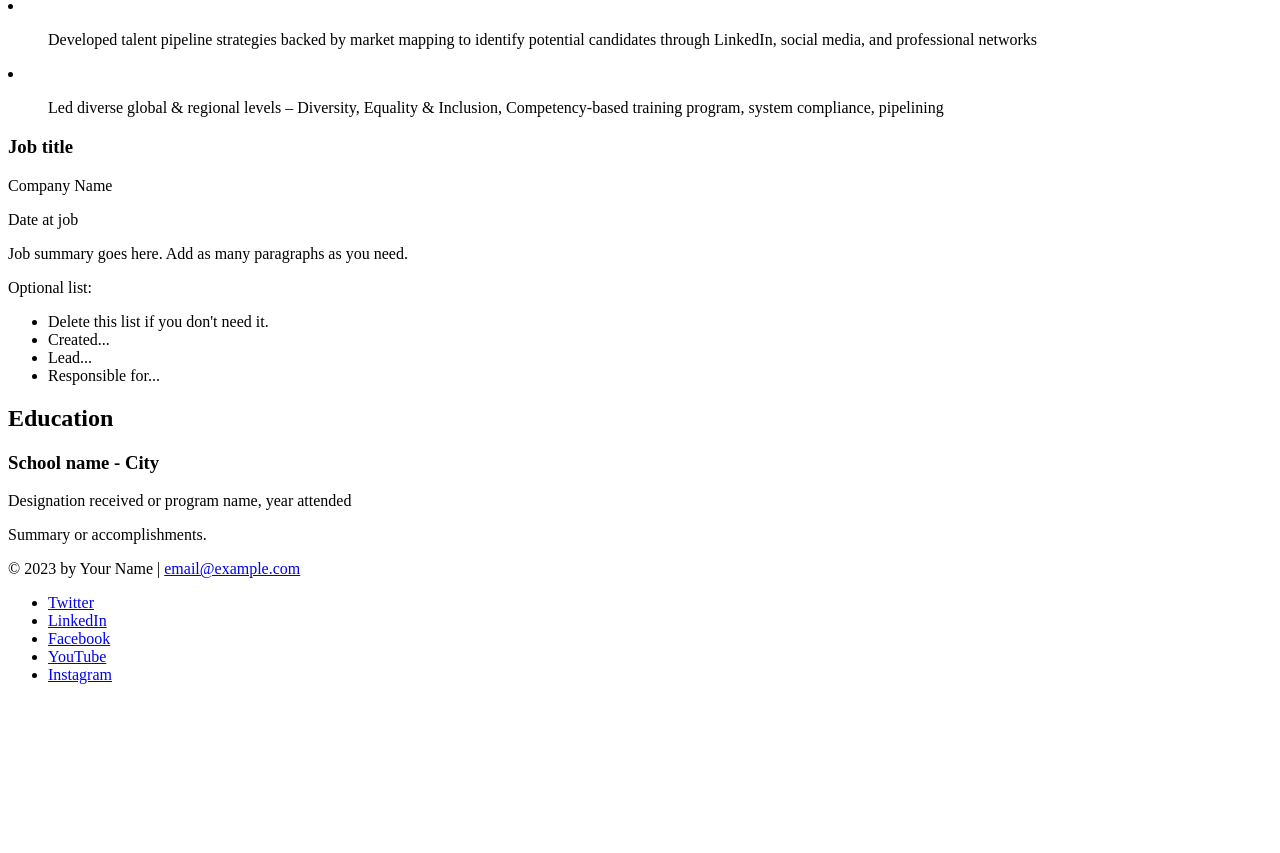
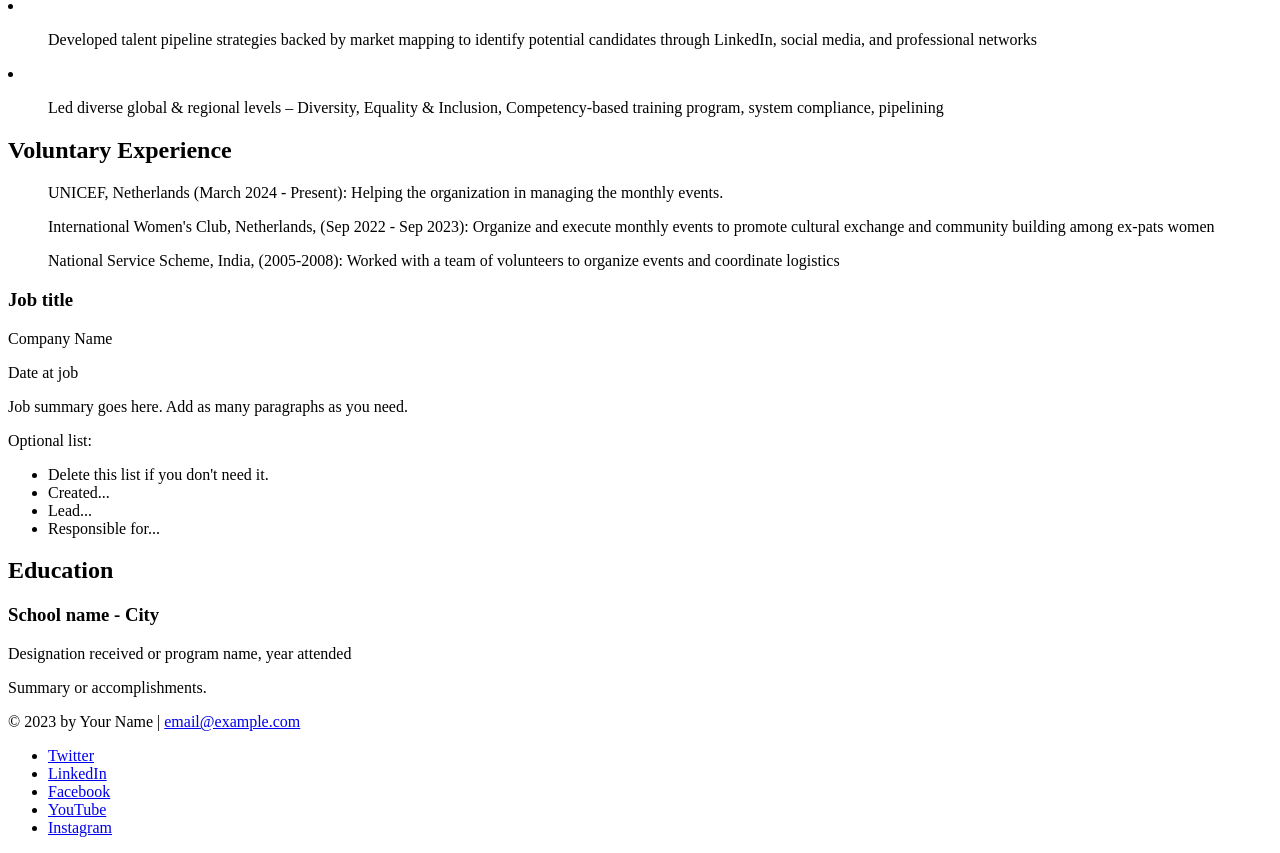
Before and after one commit to JShruti/css-practice, a plain HTML site: page resume.html in a window 1280 px wide. Shown: the part 1140-1993 px from the top of the page. Before the commit the page ends 1840 px from the top, so only its background shows below. Drawn offline with Linux system fonts and the light colour scheme.

Commit message:
Added Voluntary Experience

```diff
--- a/resume.html
+++ b/resume.html
@@ -103,7 +103,7 @@
       <section>
         <!-- Start content edits below this line.  -->
         <h2>Work Experience</h2>
-        <p><li>
+        <li>
           <ul>
             Led end-to-end recruitment for technology & product hiring for APAC & EMEA
           </ul>
@@ -124,9 +124,19 @@
           </ul>
         </li>
 
+          <h2>Voluntary Experience</h2>
+         <ul>
+          UNICEF, Netherlands (March 2024 - Present): Helping the organization in managing the monthly events.
+         </ul>
+         <ul>
+          International Women's Club, Netherlands, (Sep 2022 - Sep 2023): Organize and execute monthly events to promote cultural exchange and community building among ex-pats women
+         </ul>
+<ul>
+  National Service Scheme, India, (2005-2008): Worked with a team of volunteers to organize events and coordinate logistics
+</ul>
 
 
-          </p>
+
 
         <!-- To add more items, copy this whole <section></section> block -->
         <section>
```
